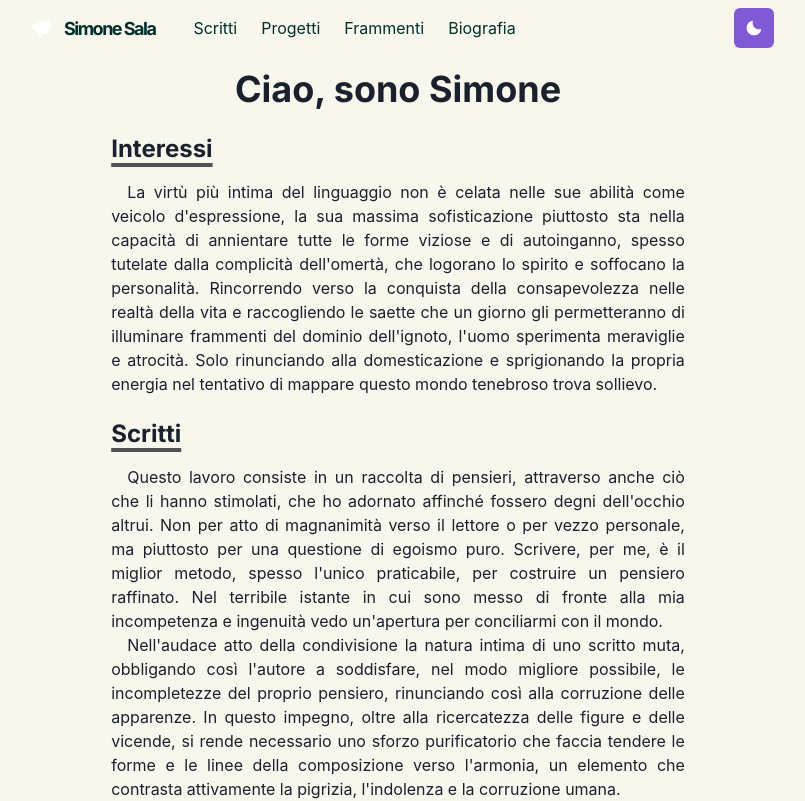
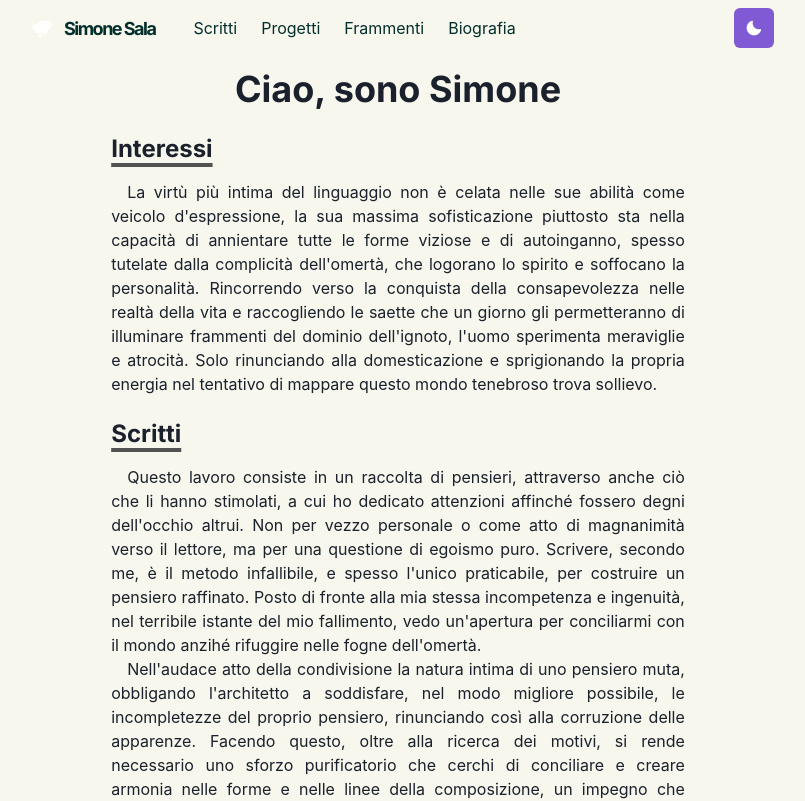
Before and after one commit to simonexsala/homepage, a Next.js app: page / in a window 1280 px wide. Shown: the top 801 px of the page, without its empty margins (242-1047 px from the left). Built offline with nearby package versions, Linux system fonts and the light colour scheme.

Commit message:
Update index.js
changed text

```diff
--- a/pages/index.js
+++ b/pages/index.js
@@ -69,14 +69,15 @@ const Home = () => {
             Scritti
           </Heading>
           <Paragraph>
-            Questo lavoro consiste in un raccolta di pensieri, attraverso anche ciò che li hanno stimolati, che ho adornato affinché fossero degni dell'occhio altrui. Non per atto di magnanimità verso il lettore o per vezzo personale, ma piuttosto per una questione di egoismo puro. Scrivere, per me, è il miglior metodo, spesso l'unico praticabile, per costruire un pensiero raffinato. Nel terribile istante in cui sono messo di fronte alla mia incompetenza e ingenuità vedo un'apertura per conciliarmi con il mondo.
+            Questo lavoro consiste in un raccolta di pensieri, attraverso anche ciò che li hanno stimolati, a cui ho dedicato attenzioni affinché fossero degni dell'occhio altrui. Non per vezzo personale o come atto di magnanimità verso il lettore, ma per una questione di egoismo puro. Scrivere, secondo me, è il metodo infallibile, e spesso l'unico praticabile, per costruire un pensiero raffinato. Posto di fronte alla mia stessa incompetenza e ingenuità, nel terribile istante del mio fallimento, vedo un'apertura per conciliarmi con il mondo anzihé rifuggire nelle fogne dell'omertà.
           </Paragraph>
           <Paragraph>
-            Nell'audace atto della condivisione la natura intima di uno scritto muta, obbligando così l'autore a soddisfare, nel modo migliore possibile, le incompletezze del proprio pensiero, rinunciando così alla corruzione delle apparenze. In questo impegno, oltre alla ricercatezza delle figure e delle vicende, si rende necessario uno sforzo purificatorio che faccia tendere le forme e le linee della composizione verso l'armonia, un elemento che contrasta attivamente la pigrizia, l'indolenza e la corruzione umana.
+            Nell'audace atto della condivisione la natura intima di uno pensiero muta, obbligando l'architetto a soddisfare, nel modo migliore possibile, le incompletezze del proprio pensiero, rinunciando così alla corruzione delle apparenze. Facendo questo, oltre alla ricerca dei motivi, si rende necessario uno sforzo purificatorio che cerchi di conciliare e creare armonia nelle forme e nelle linee della composizione, un impegno che contrasta attivamente la pigrizia e l'indolenza umana.
           </Paragraph>
           <Paragraph>
             Ecco che dunque si delinea il perché di questo lavoro: uno sforzo espansivo della mia personalità che in qualche modo andrà anche a fare da radiazione cosmica di fondo nelle vite di altri.
           </Paragraph>
+
 
           <Box align="center" my={4}>
             <NextLink href="/works">
```
